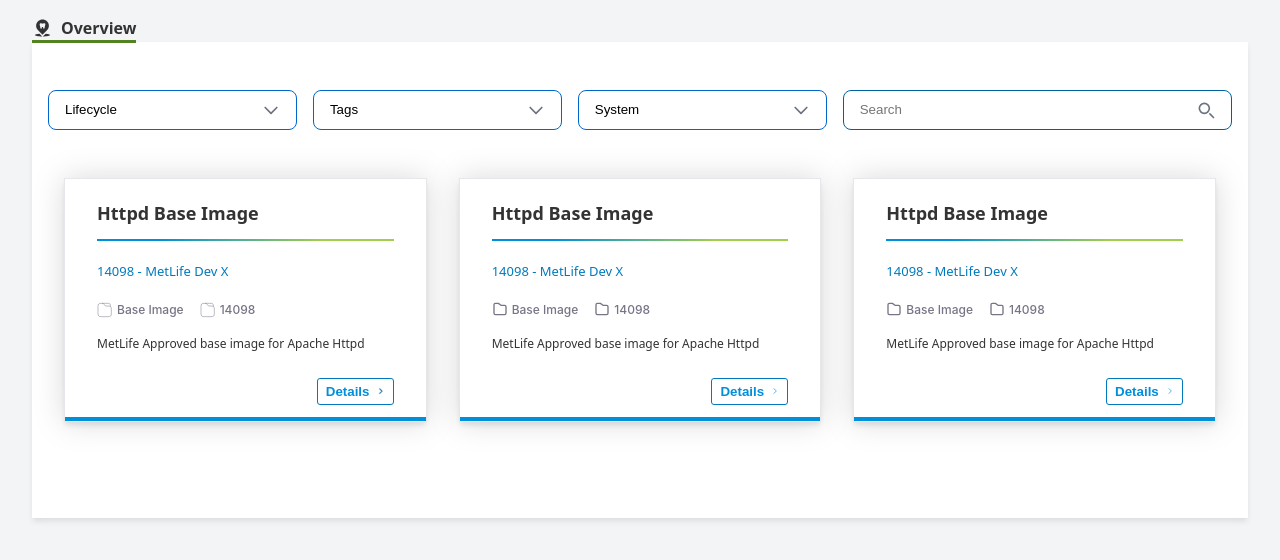
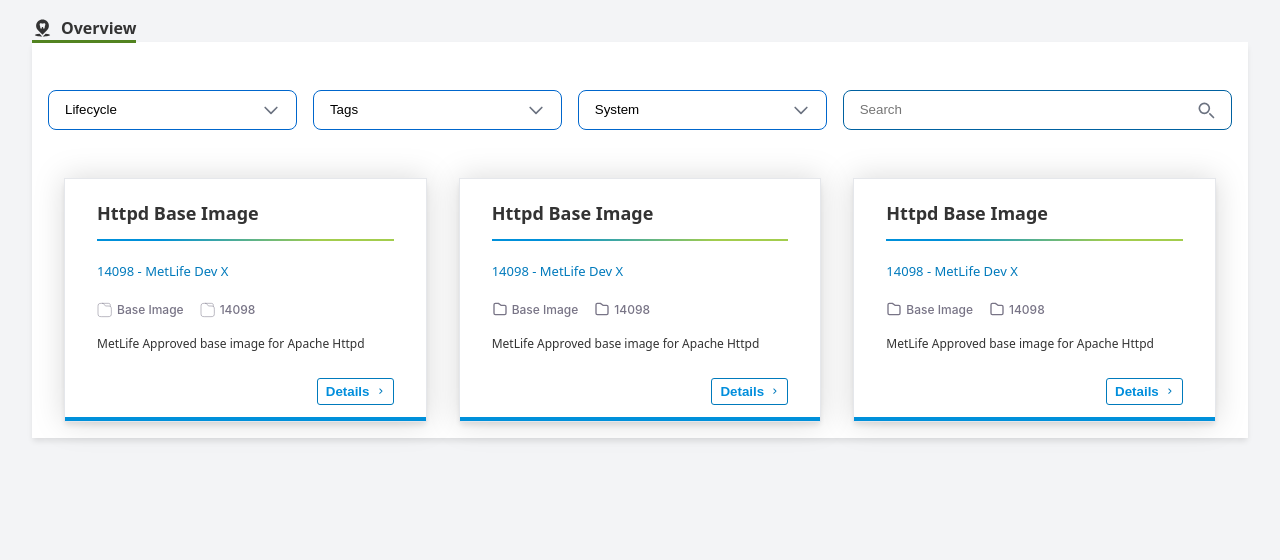
Before and after one commit to likitha173/MERN, a plain HTML site: page overview/overview.html in a window 1280 px wide. Drawn offline with Linux system fonts and the light colour scheme.

Commit message:
updated overview

```diff
--- a/overview/overview.css
+++ b/overview/overview.css
@@ -152,10 +152,10 @@
     position: relative;
     max-width: auto;
     margin-top: 1rem;
-    margin-bottom: 5rem;
+    /* margin-bottom: 5rem; */
     fill: #FFF;
     stroke-width: 0.5px;
-    stroke: var(--brand-neutrals-gray-medium, #A7A8AA);
+    /* stroke: var(--brand-neutrals-gray-medium, #A7A8AA); */
     filter: drop-shadow(0px 0px 15px rgba(0, 0, 0, 0.15));
     font-family: "Noto Sans";
 }
@@ -240,6 +240,7 @@
     width: 0.5rem;
     height: 0.5rem;
     margin-left: 0.25rem;
+    color: #007ABC;
 }
 
 .card-footer {
--- a/overview/overview.html
+++ b/overview/overview.html
@@ -145,10 +145,9 @@
                 <p class="card-description">MetLife Approved base image for Apache Httpd</p>
                 <button class="card-button">
                     Details
-                    <svg class="button-icon" xmlns="http://www.w3.org/2000/svg" fill="none" viewBox="0 0 24 24"
-                        stroke="currentColor">
-                        <path stroke-linecap="round" stroke-linejoin="round" stroke-width="2" d="M9 5l7 7-7 7" />
-                    </svg>
+                    <svg class="button-icon" xmlns="http://www.w3.org/2000/svg" width="8" height="9" viewBox="0 0 8 9" fill="none">
+                        <path fill-rule="evenodd" clip-rule="evenodd" d="M2.21689 1.70056C2.41855 1.4989 2.7455 1.4989 2.94716 1.70056L5.52887 4.28227C5.73052 4.48392 5.73053 4.81085 5.5289 5.01251L2.94719 7.59462C2.74555 7.7963 2.41859 7.79632 2.21692 7.59468C2.01524 7.39303 2.01522 7.06608 2.21686 6.8644L4.43349 4.64743L2.21689 2.43083C2.01523 2.22918 2.01523 1.90222 2.21689 1.70056Z" fill="#007ABC"/>
+                      </svg>
                 </button>
                 <div class="card-footer"></div>
             </div>
@@ -178,10 +177,9 @@
                 <p class="card-description">MetLife Approved base image for Apache Httpd</p>
                 <button class="card-button">
                     Details
-                    <svg class="button-icon" xmlns="http://www.w3.org/2000/svg" fill="none" viewBox="0 0 24 24"
-                        stroke="currentColor">
-                        <path stroke-linecap="round" stroke-linejoin="round" stroke-width="2" d="M9 5l7 7-7 7" />
-                    </svg>
+                    <svg class="button-icon" xmlns="http://www.w3.org/2000/svg" width="8" height="9" viewBox="0 0 8 9" fill="none">
+                        <path fill-rule="evenodd" clip-rule="evenodd" d="M2.21689 1.70056C2.41855 1.4989 2.7455 1.4989 2.94716 1.70056L5.52887 4.28227C5.73052 4.48392 5.73053 4.81085 5.5289 5.01251L2.94719 7.59462C2.74555 7.7963 2.41859 7.79632 2.21692 7.59468C2.01524 7.39303 2.01522 7.06608 2.21686 6.8644L4.43349 4.64743L2.21689 2.43083C2.01523 2.22918 2.01523 1.90222 2.21689 1.70056Z" fill="#007ABC"/>
+                      </svg>
                 </button>
                 <div class="card-footer"></div>
             </div>
```
